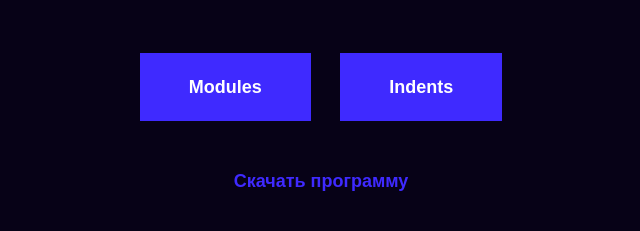
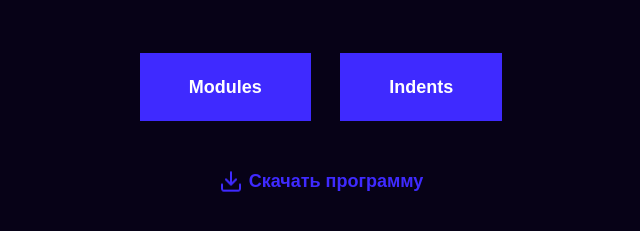
Before and after one commit to damirkamur/skbx-tasks, a plain HTML site: page 4/index.html in a window 1280 px wide. Shown: the part 329-560 px from the top of the page, without its empty margins (319-959 px from the left). Drawn offline with Linux system fonts and the light colour scheme.

Commit message:
Придумал как сделать икоку скачивания через BG

```diff
--- a/4/CSS/styles.css
+++ b/4/CSS/styles.css
@@ -61,6 +61,11 @@ body {
   font-weight: 700;
   font-size: 18px;
   color: #3f2aff;
+  padding-left: 30px;
+  background-color: #070217;
+  background-image: url("../img/download.png");
+  background-repeat: no-repeat;
+  background-position: left center;
 }
 
 .navigation_link {
```
